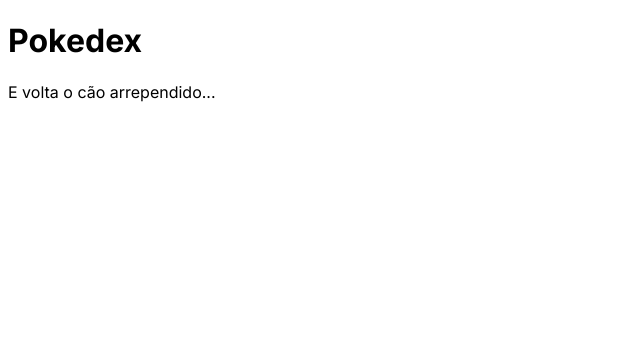
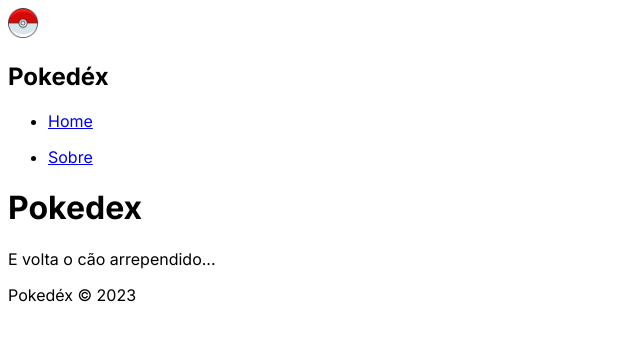
Before and after one commit to carolcampos22/pokedex-next, a Next.js app: page / in a window 1280 px wide. Shown: the top 340 px of the page, without its empty margins (0-640 px from the left). Built offline with nearby package versions, Linux system fonts and the light colour scheme.

Commit message:
Criados os componentes header e footer

```diff
--- a/app/layout.js
+++ b/app/layout.js
@@ -1,5 +1,8 @@
+import Navbar from '@/components/Navbar'
 import './globals.css'
 import { Inter } from 'next/font/google'
+import Footer from '@/components/Footer'
+import Head from 'next/head'
 
 const inter = Inter({ subsets: ['latin'] })
 
@@ -11,7 +14,18 @@
 export default function RootLayout({ children }) {
   return (
     <html lang="en">
-      <body className={inter.className}>{children}</body>
+      <Head>
+        <link rel='shortcut icon' href='/images/favicon.ico' />
+        <title>Pokedéx</title>
+      </Head>
+      <body className={inter.className}>
+
+        <Navbar />
+
+        {children}
+
+        <Footer />
+      </body>
     </html>
   )
 }
--- /dev/null
+++ b/components/Footer.js
@@ -0,0 +1,7 @@
+export default function Footer() {
+    return (
+        <footer>
+            <p><span>Pokedéx</span> &copy; 2023</p>
+        </footer>
+    )
+}
--- /dev/null
+++ b/components/Navbar.js
@@ -0,0 +1,22 @@
+import Link from "next/link";
+import Image from "next/image";
+
+export default function Navbar() {
+    return (
+        <nav>
+            <div>
+                <Image src="/images/pokeball.png" width="30" height="30" alt="Pokedéx" />
+                <h1>Pokedéx</h1>
+            </div>
+            <ul>
+                <li>
+                    <Link href="/"><p>Home</p></Link>
+                </li>
+
+                <li>
+                    <Link href="/about"><p>Sobre</p></Link>
+                </li>
+            </ul>
+        </nav>
+    )
+}
--- a/package.json
+++ b/package.json
@@ -11,8 +11,8 @@
   "dependencies": {
     "eslint": "8.45.0",
     "eslint-config-next": "13.4.12",
-    "next": "13.4.12",
-    "react": "18.2.0",
-    "react-dom": "18.2.0"
+    "next": "^13.4.12",
+    "react": "^18.2.0",
+    "react-dom": "^18.2.0"
   }
 }
```
Also changed, not shown: 1 other file (tests, documents, lock files or other folders).
